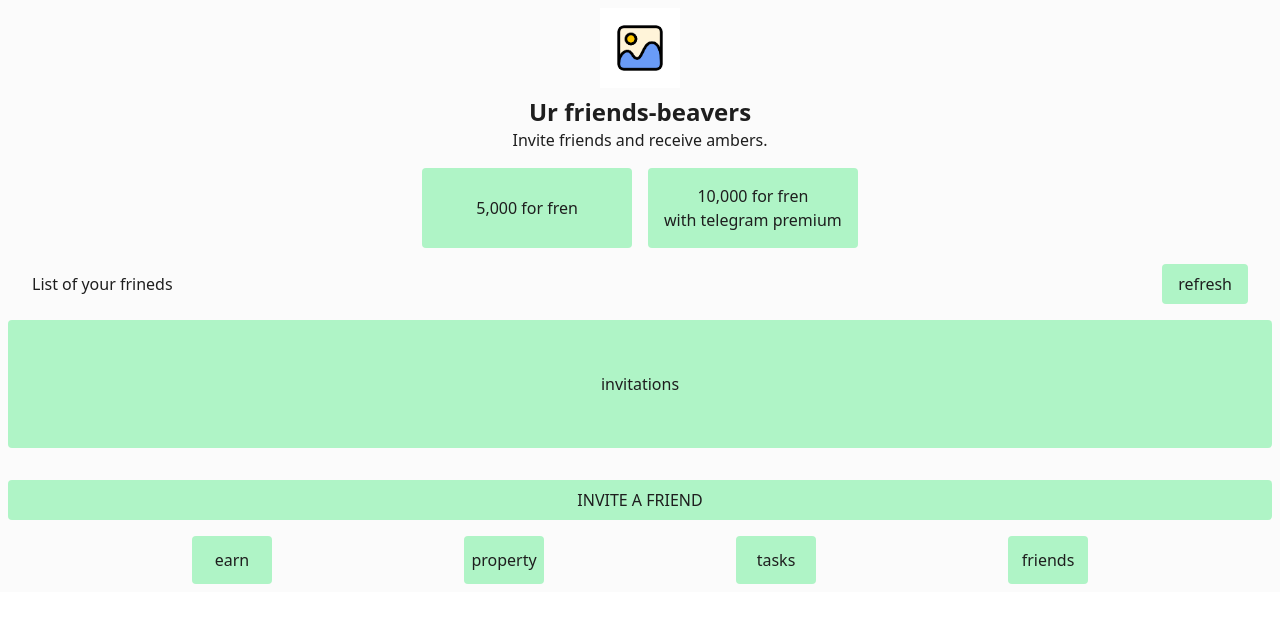
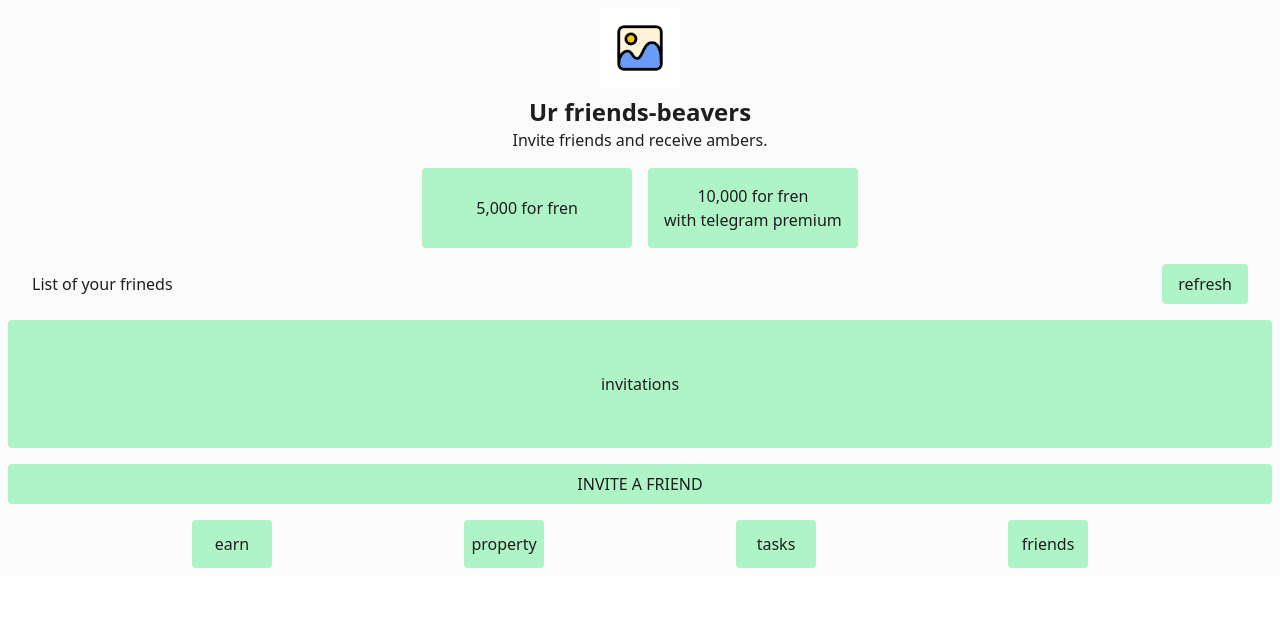
Before and after one commit to melonges/ambeaver-fronted, a React (Vite) app: page /friends in a window 1280 px wide. Shown: the top 622 px of the page. Built offline with nearby package versions, Linux system fonts and the light colour scheme.

Commit message:
fix(FriendsPage): invite button margin

```diff
--- a/src/modules/friends/pages/FriendsPage.tsx
+++ b/src/modules/friends/pages/FriendsPage.tsx
@@ -26,7 +26,7 @@ export const FrinedsPage = () => {
         invitations
       </div>
 
-      <button className="mt-8 bg-primary p-2 w-full rounded">
+      <button className="mt-4 bg-primary p-2 w-full rounded">
         INVITE A FRIEND
       </button>
     </div>
```
